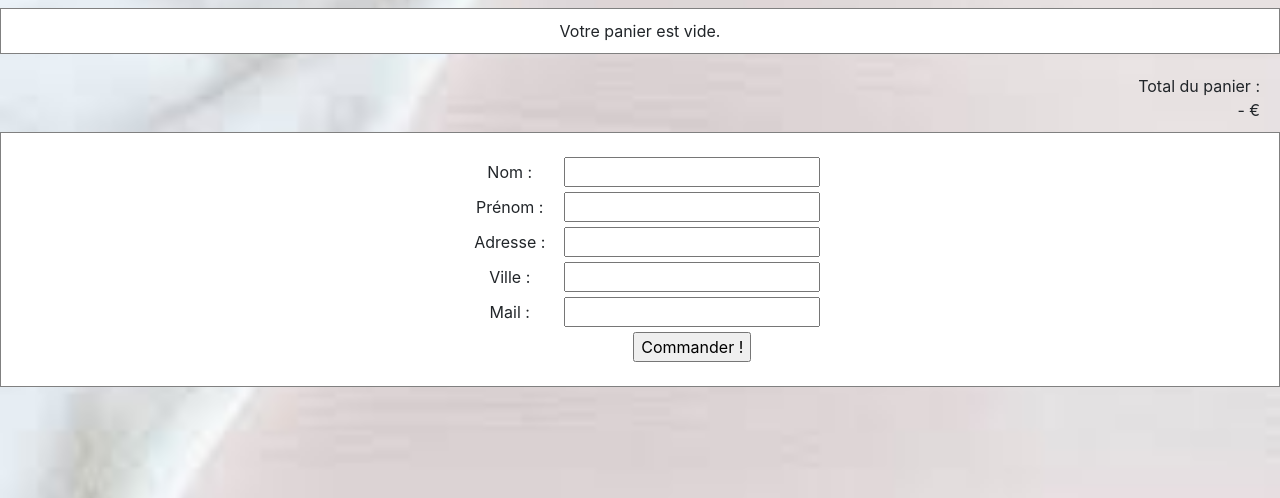
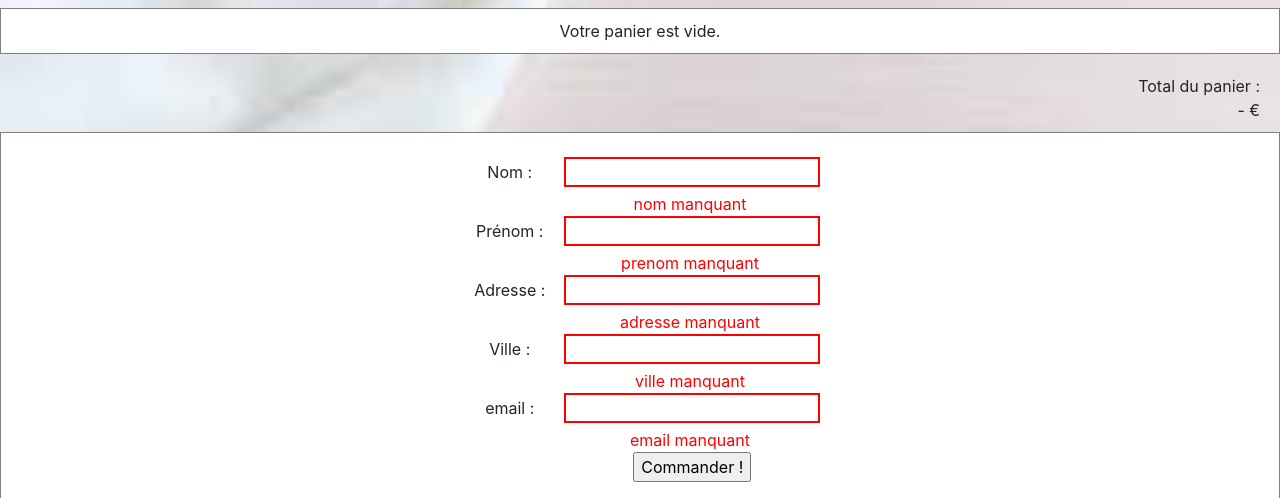
Before and after one commit to GuillaumeRossinot/Projet5, a website: page pages/panier.html in a window 1280 px wide. Both pictures are taken after a click on the button "Commander !". Shown: the part 240-738 px from the top of the page. Drawn offline with Linux system fonts and the light colour scheme.

Commit message:
-Ajout verification regex pour le formulaire de commande

```diff
--- a/css/stylepanier.css
+++ b/css/stylepanier.css
@@ -81,3 +81,10 @@ h2 {
 #formulairecommande input {
     display: inline-block;
 }
+
+#formulairecommande span {
+    width: 100%;
+    text-align: center;
+    margin-left: 100px;
+    margin-bottom: 5px;
+}
--- a/pages/panier.html
+++ b/pages/panier.html
@@ -39,15 +39,23 @@
                 </br>
                 <form>
                     <label for="nomContact">Nom : </label>
-                    <input type="text" name="nom" id="nomContact" required></br>
+                    <input type="text" onblur="validationFormBlur('nom')" name="nom" id="nomContact" required><br>
+                    <span id='missnom'></span><br>
                     <label for="prenomContact">Prénom : </label>
-                    <input type="text" name="prenom" id="prenomContact" required></br>
+                    <input type="text" onblur="validationFormBlur('prenom')" name="prenom" id="prenomContact"
+                        required><br>
+                    <span id='missprenom'></span><br>
                     <label for="adresseContact">Adresse : </label>
-                    <input type="text" name="adresse" id="adresseContact" required></br>
+                    <input type="text" onblur="validationFormBlur('adresse')" name="adresse" id="adresseContact"
+                        required><br>
+                    <span id='missadresse'></span><br>
                     <label for="villeContact">Ville : </label>
-                    <input type="text" name="ville" id="villeContact" required></br>
-                    <label for="emailContact">Mail : </label>
-                    <input type="email" name="email" id="emailContact" required></br>
+                    <input type="text" onblur="validationFormBlur('ville')" name="ville" id="villeContact" required><br>
+                    <span id='missville'></span><br>
+                    <label for="emailContact">email : </label>
+                    <input type="email" onblur="validationFormBlur('email')" name="email" id="emailContact"
+                        required><br>
+                    <span id='missemail'></span><br>
                     <input type="hidden" name="products" value='' />
                     <label></label>
                     <input type="button" id="EnvoieCommande" value="Commander !">
--- a/scripts/panier.js
+++ b/scripts/panier.js
@@ -40,7 +40,7 @@ function moinsTeddy(idTeddy, colorTeddy, prixTeddy) {//todo
         }
         else if(idp == idTeddy && produit.quantityp == 1 && colorp == colorTeddy){
             delete totalpanier[idTeddy][colorTeddy];
-            console.log("log panierD : " + panierD.indexOf(produit));
+            //console.log("log panierD : " + panierD.indexOf(produit));
             panierD.splice(panierD.indexOf(produit), 1);
             document.getElementById("listeproduits" + idTeddy + colorp).innerHTML = "";
         }
@@ -112,7 +112,7 @@ function postPanier(path, ListeProduit, method = 'post') {
     contact.address = document.getElementById('adresseContact').value;
     contact.city = document.getElementById('villeContact').value;
     contact.email = document.getElementById('emailContact').value;
-    console.log(contact);
+    //console.log(contact);
 
 
     var params = new Object();
@@ -128,8 +128,8 @@ function postPanier(path, ListeProduit, method = 'post') {
         var reponsePanier = JSON.parse(reponsePanierJSON);
         localStorage.setItem("commandeValidee", reponsePanierJSON);
         var orderId = reponsePanier.orderId;
-        console.log(reponsePanier);
-        console.log('orderId : ' + orderId);
+        //console.log(reponsePanier);
+        //console.log('orderId : ' + orderId);
 
 
 
@@ -137,6 +137,72 @@ function postPanier(path, ListeProduit, method = 'post') {
         // TODO : appeler la "page" de confirmation de commande.
     }
 }
+
+var formValid = document.getElementById('EnvoieCommande');
+
+formValid.addEventListener('click', validationForm);
+
+function validationFormBlur(champ) {
+    //console.log('champ =' + champ);
+
+    var field = document.getElementById(champ + 'Contact');
+    var missField = document.getElementById('miss' + champ);
+    var prenomValid = /^[a-zA-ZàáâäãåąčćęèéêëėįìíîïłńòóôöõøùúûüųūÿýżźñçčšžÀÁÂÄÃÅĄĆČĖĘÈÉÊËÌÍÎÏĮŁŃÒÓÔÖÕØÙÚÛÜŲŪŸÝŻŹÑßÇŒÆČŠŽ∂ð ,.'-]+$/u;
+    var nomValid = /^[a-zA-ZàáâäãåąčćęèéêëėįìíîïłńòóôöõøùúûüųūÿýżźñçčšžÀÁÂÄÃÅĄĆČĖĘÈÉÊËÌÍÎÏĮŁŃÒÓÔÖÕØÙÚÛÜŲŪŸÝŻŹÑßÇŒÆČŠŽ∂ð ,.'-]+$/u;
+    var adresseValid = /(\d+)?\,?\s?(bis|ter|quater)?\,?\s?(rue|avenue|boulevard|r|av|ave|bd|bvd|square|sente|impasse|cours|esplanade|allée|résidence|parc|rond-point|chemin|côte|place|cité|quai|passage|lôtissement|hameau)?\s([a-zA-Zà-ÿ0-9\s]{2,})+$/gi;
+    var villeValid = /^([a-zA-Z\u0080-\u024F]+(?:. |-| |'))*[a-zA-Z\u0080-\u024F]*$/;
+    var mailValid = /^[-+.\w]{1,64}@[-.\w]{1,64}\.[-.\w]{2,6}$/i;
+    var isValid = false;
+
+    //console.log('field.value =' + field.value);
+                //Si le champ est vide
+                if (field.validity.valueMissing){
+                    // event.preventDefault();
+                    missField.innerHTML = champ + ' manquant';
+                    missField.style.color = 'red';
+                    field.style.border = '2px solid red';
+                    isValid = false;
+                //Si le format de données est incorrect
+                }else if ((champ == 'prenom' && prenomValid.test(field.value) == false)
+                    || (champ == 'nom' && nomValid.test(field.value) == false)
+                    || (champ == 'adresse' && adresseValid.test(field.value) == false)
+                    || (champ == 'ville' && villeValid.test(field.value) == false)
+                    || (champ == 'email' && mailValid.test(field.value) == false)) {
+                    // event.preventDefault();
+                    missField.innerHTML = 'Format incorrect';
+                    missField.style.color = 'orange';
+                    field.style.border = '2px solid orange';
+                    isValid = false;
+                } else {
+                    missField.innerHTML = '';
+                    missField.style.color = 'green';
+                    field.style.border = '2px solid green';
+                    isValid = true;
+    }
+    return isValid;
+}
+
+function validationForm() {
+    var isFormValid = true;
+    if (!validationFormBlur('prenom')) {
+        isFormValid = false;
+    }
+        if(!validationFormBlur('nom')) {
+            isFormValid = false;
+        }
+        if(!validationFormBlur('adresse')) {
+            isFormValid = false;
+        }
+        if(!validationFormBlur('ville')) {
+            isFormValid = false;
+        }
+        if(!validationFormBlur('email')) {
+            isFormValid = false;
+    }
+    return isFormValid;
+}
+
+
 
 if (panierLinea != null) {
     var listeDeProduit = new Array();
@@ -197,8 +263,9 @@ if (panierLinea != null) {
     }
 
     document.getElementById("EnvoieCommande").onclick = function () {
-        postPanier('http://localhost:3000/api/teddies/order', listeDeProduit, 'post');
-
+        if (validationForm()) {
+            postPanier('http://localhost:3000/api/teddies/order', listeDeProduit, 'post');
+        }
     };
 }
 else {
```
